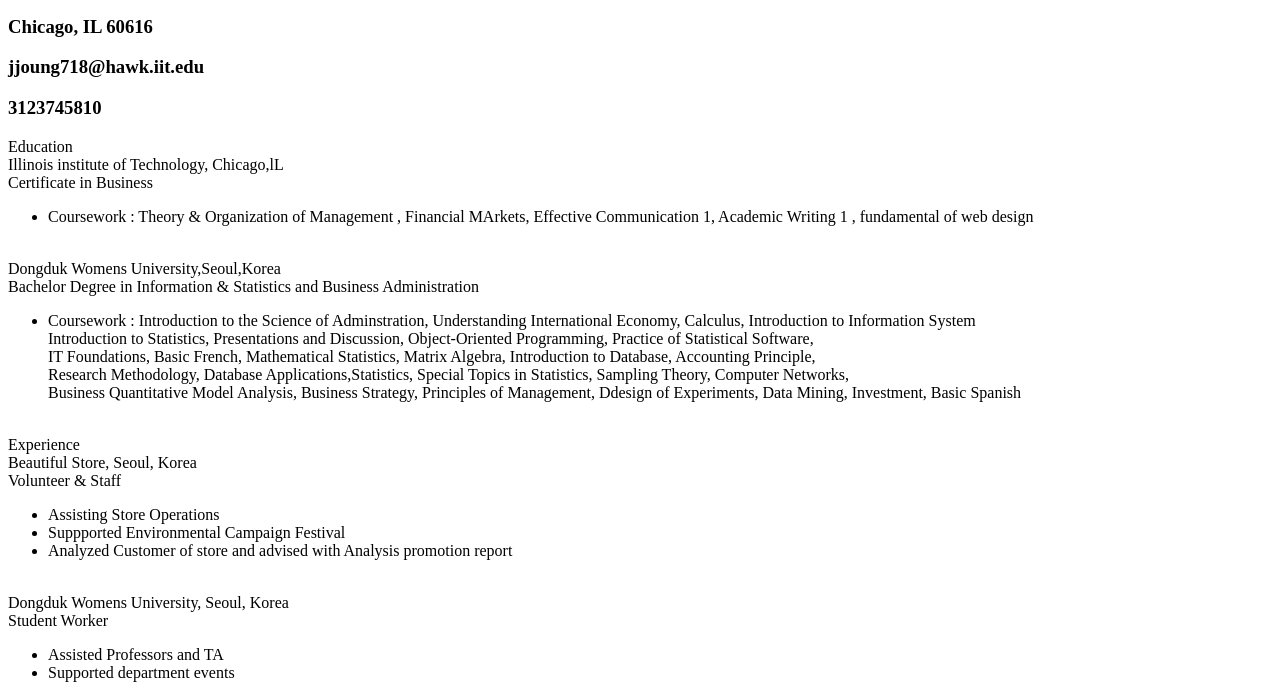
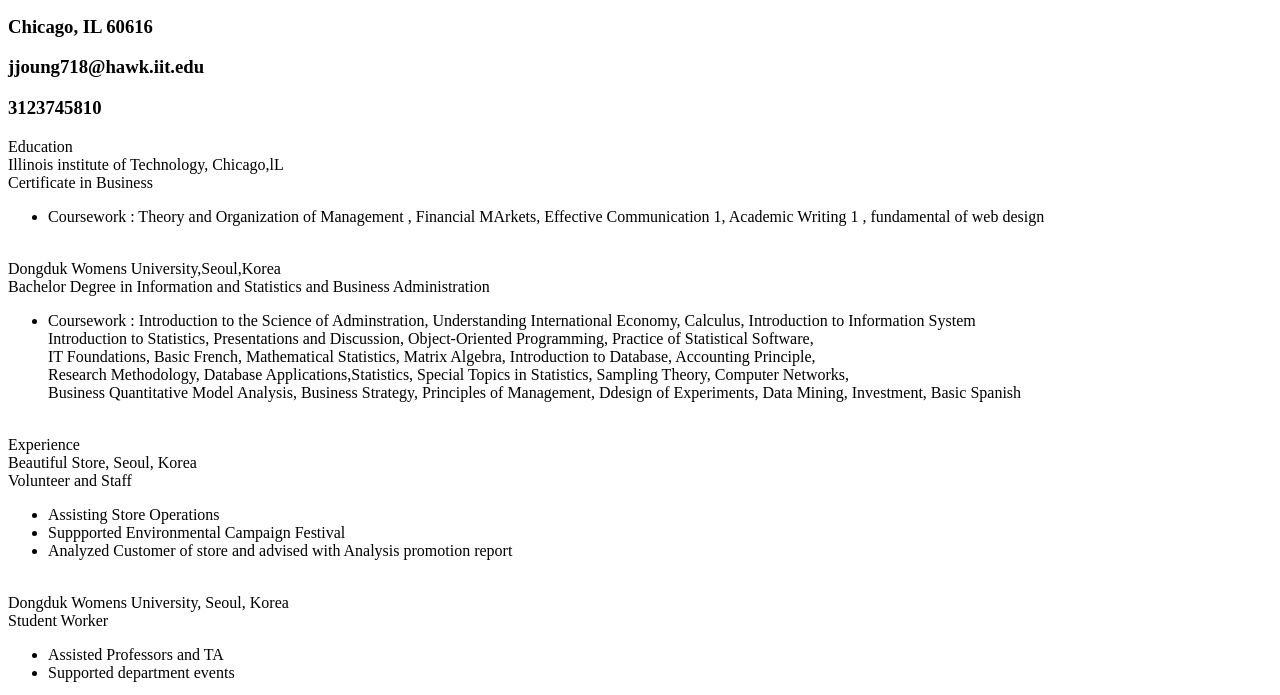
Before and after one commit to jjoung2/fund-of-web-developement2, a plain HTML site: page valid_index.html in a window 1280 px wide. Shown: the part 105-800 px from the top of the page. Drawn offline with Linux system fonts and the light colour scheme.

Commit message:
Update valid_index.html

```diff
--- a/valid_index.html
+++ b/valid_index.html
@@ -23,7 +23,7 @@
 	<br>
     	Certificate in Business
         <Ul>
-        <li>  Coursework : Theory & Organization of Management , Financial MArkets, Effective Communication 1, Academic Writing 1 , fundamental of web design
+        <li>  Coursework : Theory and Organization of Management , Financial MArkets, Effective Communication 1, Academic Writing 1 , fundamental of web design
         </li>
 
 	</Ul>
@@ -31,7 +31,7 @@
 	<br>
 	Dongduk Womens University,Seoul,Korea
 	<br>
-        Bachelor Degree in Information & Statistics  and Business Administration
+        Bachelor Degree in Information and Statistics  and Business Administration
 	<Ul>
 	<li>  Coursework : Introduction to the Science of Adminstration, Understanding International Economy, Calculus, Introduction to Information System <br>
 	Introduction to Statistics, Presentations and Discussion, Object-Oriented Programming, Practice of Statistical Software,<br>
@@ -50,7 +50,7 @@ IT Foundations, Basic French, Mathematical Statistics, Matrix Algebra, Introduct
 	<br>
 	Beautiful Store, Seoul, Korea
 	<br>
-	 Volunteer & Staff
+	 Volunteer and Staff
 <UL>
 <li> Assisting Store Operations    </li>
 	<li> Suppported Environmental Campaign Festival </li>
```
